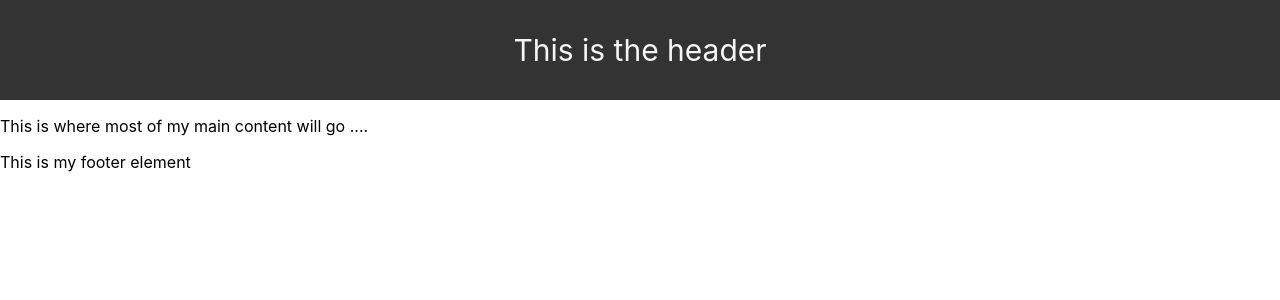
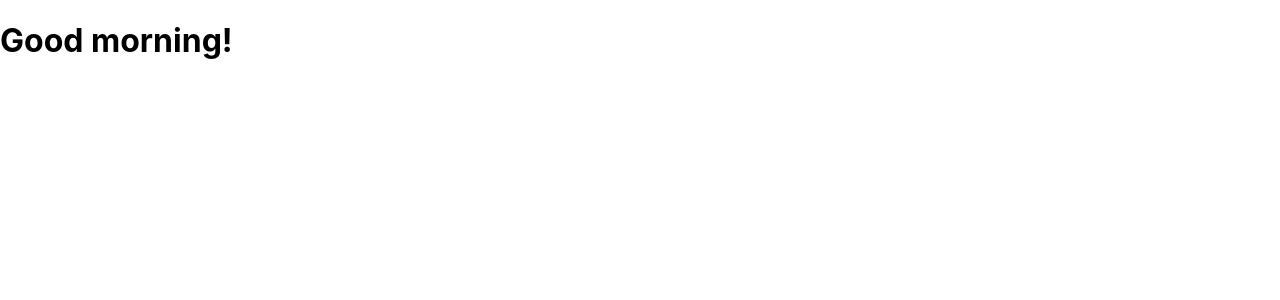
Before and after one commit to userforbidden/reactpractice, a React (Create React App) app in the folder todo-list/: page / in a window 1280 px wide. Shown: the top 300 px of the page. Built offline with nearby package versions, Linux system fonts and the light colour scheme.

Commit message:
14. JSX to Javascript and Back

```diff
--- /dev/null
+++ b/todo-list/src/WishApp.js
@@ -0,0 +1,21 @@
+import React from "react";
+
+function WishApp(){
+    const date = new Date()
+    const hours = date.getHours()
+    let timeOfDay
+
+    if (hours < 12){
+        timeOfDay = "morning";
+    } else if (hours >= 12 && hours < 17){
+        timeOfDay = 'afternoon';
+    } else{
+        timeOfDay = 'night';
+    }
+
+    return(
+        <h1>Good {timeOfDay}!</h1>
+    )
+}
+
+export default WishApp
--- a/todo-list/src/index.js
+++ b/todo-list/src/index.js
@@ -2,9 +2,10 @@
 import ReactDOM from 'react-dom';
 import './style.css';
 
-import App from "./App"
+//import App from "./App"
+import WishApp from "./WishApp"
 
 ReactDOM.render(
-    <App/>,
+    <WishApp/>,
     document.getElementById("root")
     )
```
